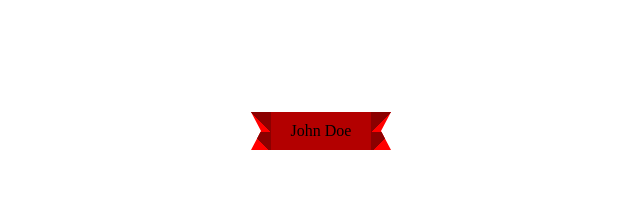
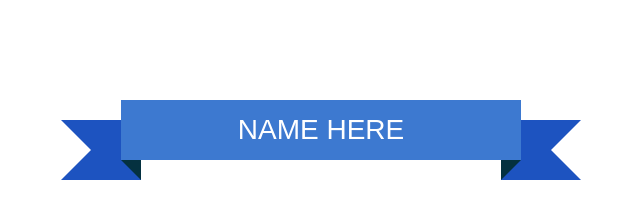
Before and after one commit to anderslatif/facechat, a plain HTML site: page frontend/ribbon.html in a window 1280 px wide. Shown: the whole page, without its empty margins (319-959 px from the left). Drawn offline with Linux system fonts and the light colour scheme.

Commit message:
Got the ribbon to work

```diff
--- a/frontend/facemaker/ribbon.css
+++ b/frontend/facemaker/ribbon.css
@@ -1,36 +1,47 @@
 .name-ribbon {
+    width: 400px;
+    height: 60px;
+    margin: 100px auto 0px;
     position: relative;
-    margin: 0 auto;
-    padding: 10px 0; /* Vertical padding for text alignment */
+    color: #fff;
     text-align: center;
-    background-color: #875e46;
+    text-transform: uppercase;
+    background: #3D79D0;
   }
 
-.name-ribbon::before, .name-ribbon::after {
-    content: '';
-    width: 20px;
-    height: 100%;
-    background-color: #ff0000;
+  .name-ribbon i {
     position: absolute;
-    z-index: -1;
-    top: 0;
-    clip-path: polygon(0 0, 100% 0, 100% 100%, 0 100%, 50% 50%);
-    background-image: linear-gradient(45deg, transparent 50%, #5d3922 50%);
-    background-size: 20px 20px;
   }
 
-.name-ribbon::before {
+  .name-ribbon i:first-child, .ribbon i:nth-child(2) {
+    position: absolute;
     left: -20px;
+    bottom: -20px;
+    z-index: -1;
+    border: 20px solid transparent;
+    border-right-color: #043140;
   }
 
-.name-ribbon::after {
+  .name-ribbon i:nth-child(2) {
+    left: auto;
     right: -20px;
-    transform: scaleX(-1);
+    border-right-color: transparent;
+    border-left-color: #043140;
   }
 
-@media (max-width: 400px) {
-    .name-ribbon {
-        font-size: 1.5rem;
-        width: 80%; /* Responsive width adjustment for smaller screens */
+  .name-ribbon i:nth-child(3), .ribbon i:last-child {
+    width: 20px;
+    bottom: -20px;
+    left: -60px;
+    z-index: -2;
+    border: 30px solid #1D53C0;
+    border-left-color: transparent;
   }
+
+  .name-ribbon i:last-child {
+    bottom: -20px;
+    left: auto;
+    right: -60px;
+    border: 30px solid #1D53C0;
+    border-right-color: transparent;
   }
--- a/frontend/ribbon.html
+++ b/frontend/ribbon.html
@@ -4,69 +4,74 @@
   <meta charset="UTF-8">
   <meta name="viewport" content="width=device-width, initial-scale=1.0">
   <style>
-.name-ribbon {
+.ribbon {
+  width: 400px;
+  height: 60px;
+  margin: 100px auto 0px;
   position: relative;
-  margin: 0 auto;
-  padding: 10px 0;
+  color: #fff;
+  font: 28px/60px sans-serif;
   text-align: center;
-  background-color: #b30000
+  text-transform: uppercase;
+  background: #3D79D0;
 }
 
-.name-ribbon::before, .name-ribbon::after {
-  content: '';
-  width: 20px;
-  height: 100%;
-  background-color: #ff0000;
+.ribbon i {
   position: absolute;
-  z-index: -1;
-  top: 0;
-  clip-path: polygon(0 0, 100% 0, 100% 100%, 0 100%, 50% 50%);
-  background-image: linear-gradient(45deg, transparent 50%, #8b0000 50%);
-  background-size: 20px 20px;
 }
 
-.name-ribbon::before {
+.ribbon i:first-child, .ribbon i:nth-child(2) {
+  position: absolute;
   left: -20px;
+  bottom: -20px;
+  z-index: -1;
+  border: 20px solid transparent;
+  border-right-color: #043140;
 }
 
-.name-ribbon::after {
+.ribbon i:nth-child(2) {
+  left: auto;
   right: -20px;
-  transform: scaleX(-1);
+  border-right-color: transparent;
+  border-left-color: #043140;
 }
 
-@media (max-width: 400px) {
-  .name-ribbon {
-    font-size: 1.5rem;
-    width: 80%; /* Responsive width adjustment for smaller screens */
-  }
+.ribbon i:nth-child(3), .ribbon i:last-child {
+  width: 20px;
+  bottom: -20px;
+  left: -60px;
+  z-index: -2;
+  border: 30px solid #1D53C0;
+  border-left-color: transparent;
 }
+
+.ribbon i:last-child {
+  bottom: -20px;
+  left: auto;
+  right: -60px;
+  border: 30px solid #1D53C0;
+  border-right-color: transparent;
+}
+
+
 
   </style>
   <title>Ribbon Effect</title>
 </head>
 <body>
 
-  <div class="svg-container">
-    <svg id="exampleId" viewBox="-5 -5 110 70" width="100" height="100" class="buddy">
-    <!-- Add some SVG content here if needed -->
-    </svg>
-    <div class="name-ribbon">John Doe</div>
+
+  <i></i>
+  <div class="ribbon">
+    NAME HERE
+    <i></i>
+    <i></i>
+    <i></i>
+    <i></i>
   </div>
 
-  <script>
-    document.addEventListener("DOMContentLoaded", function() {
-  adjustRibbonWidth();
-  window.onresize = adjustRibbonWidth;
-});
 
-function adjustRibbonWidth() {
-  var svgElement = document.querySelector('.svg-container svg');
-  var ribbonElement = document.querySelector('.svg-container .name-ribbon');
-  if (svgElement && ribbonElement) {
-    ribbonElement.style.width = svgElement.getBoundingClientRect().width + 'px';
-  }
-}
 
-  </script>
+
 </body>
 </html>
```
Also changed, not shown: frontend/facemaker/index.html (+36 -6 lines), frontend/index.html (+5 -0 lines), frontend/Roboto-Medium.ttf (added). Lines whose indentation alone changed are shown as unchanged.
